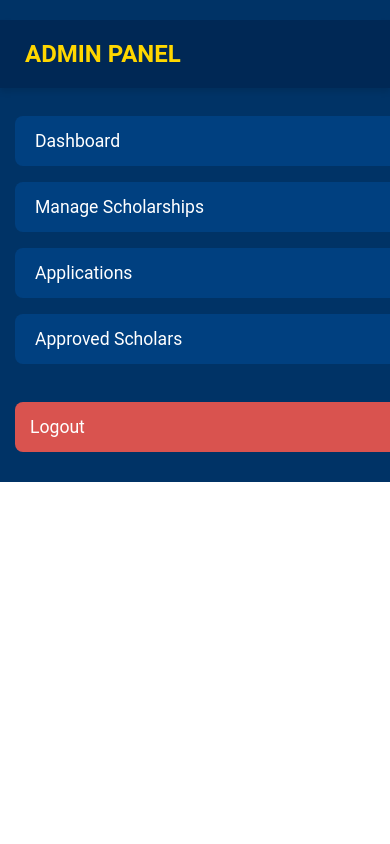
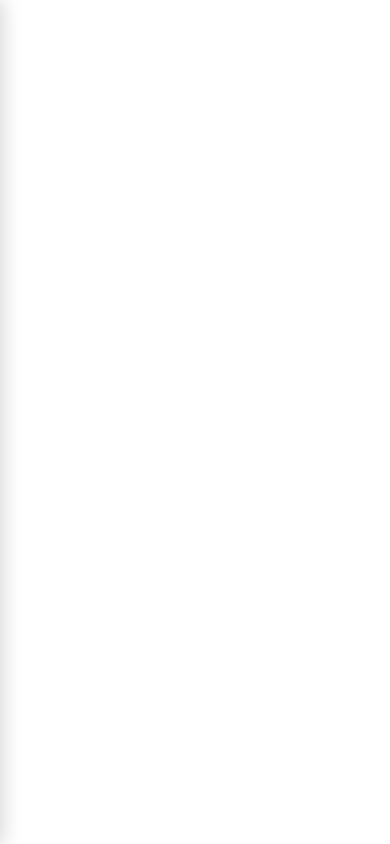
Before and after one commit to youjin0508/services, a PHP site: page /admin_scholarship_header.php in a window 390 px wide. Run offline with PHP 8.4, Linux system fonts and the light colour scheme.

Commit message:
Enhance admin sidebar with responsive design, theme toggle, and mobile support
Co-authored-by: verganosbrando555 <verganosbrando555@gmail.com>

```diff
--- a/admin_scholarship_header.php
+++ b/admin_scholarship_header.php
@@ -1,7 +1,12 @@
-<div class="sidebar">
-    <div class="sidebar-header">
-        <i class="fa fa-graduation-cap"></i>
-        <span>Admin Panel</span>
+<div class="sidebar" role="navigation" aria-label="Scholarship admin navigation">
+    <div class="sidebar-header d-flex align-items-center justify-content-between">
+        <div class="d-flex align-items-center">
+            <i class="fa fa-graduation-cap"></i>
+            <span>Admin Panel</span>
+        </div>
+        <button class="btn-toggle d-lg-none" id="sidebarClose" aria-label="Close sidebar">
+            <i class="fas fa-times"></i>
+        </button>
     </div>
     <div class="sidebar-menu">
         <a href="scholarship_admin_dashboard.php" class="menu-item" id="dashboard">
@@ -20,112 +25,107 @@
             <i class="fas fa-sign-out-alt"></i> Logout
         </a>
     </div>
+    <div class="sidebar-footer d-none d-lg-flex">
+        <button id="themeToggleSidebar" class="btn-theme" aria-label="Toggle theme">
+            <i class="fa fa-moon"></i>
+        </button>
+    </div>
 </div>
+<div class="sidebar-overlay d-lg-none" id="sidebarOverlay"></div>
 
 <style>
-    * {
-        margin: 0;
-        padding: 0;
-        box-sizing: border-box;
+    :root {
+        --sidebar-width: 260px;
+        --sidebar-bg: #003366;
+        --sidebar-bg-dark: #002855;
+        --accent: #FFD700;
+        --text: #ffffff;
+        --hover: #004080;
     }
 
-    body {
-        font-family: 'Roboto', sans-serif;
-    }
+    * { box-sizing: border-box; }
+    body { margin: 0; }
 
     .sidebar {
-        width: 260px;
+        width: var(--sidebar-width);
         height: 100vh;
-        background-color: #003366;
-        color: white;
+        background: linear-gradient(180deg, var(--sidebar-bg) 0%, #002d5c 100%);
+        color: var(--text);
         position: fixed;
-        padding-top: 20px;
-        transition: all 0.3s ease;
+        left: 0; top: 0;
+        padding-top: 12px;
+        transition: transform .3s ease, box-shadow .3s ease;
+        z-index: 1040;
+        box-shadow: 4px 0 18px rgba(0,0,0,.15);
     }
 
     .sidebar-header {
         display: flex;
         align-items: center;
-        justify-content: center;
-        padding: 20px;
-        background-color: #002855;
-        font-size: 1.5rem;
+        justify-content: space-between;
+        padding: 14px 16px;
+        background-color: var(--sidebar-bg-dark);
+        font-size: 1.1rem;
         font-weight: 700;
+        color: var(--accent);
         text-transform: uppercase;
-        box-shadow: 0 4px 6px rgba(0, 0, 0, 0.1);
-        color: #FFD700;
+        letter-spacing: .5px;
     }
+    .sidebar-header i { margin-right: 10px; color: var(--accent); }
 
-    .sidebar-header i {
-        margin-right: 10px;
-        color: #FFD700;
-    }
+    .btn-toggle { background: transparent; border: 1px solid rgba(255,255,255,.35); color: #fff; border-radius: 8px; padding: 6px 10px; }
 
-    .sidebar-menu {
-        margin-top: 20px;
-    }
+    .sidebar-menu { margin-top: 10px; padding: 0 10px; }
 
     .menu-item {
         text-decoration: none;
-        color: white;
+        color: #f8f9fb;
         display: block;
-        padding: 15px 20px;
-        font-size: 1.1rem;
-        margin: 8px 15px;
-        background-color: #004080;
-        transition: all 0.3s ease;
-        border-radius: 8px;
+        padding: 12px 14px;
+        font-size: 1rem;
+        margin: 8px 5px;
+        background-color: rgba(255,255,255,.06);
+        transition: all .2s ease;
+        border-radius: 10px;
+        border: 1px solid rgba(255,255,255,.08);
     }
+
+    .menu-item i { width: 20px; margin-right: 10px; }
 
     .menu-item:hover,
     .menu-item.active {
-        background-color: #FFD700;
+        background-color: var(--accent);
         color: #003366;
-        transform: scale(1.05);
-        font-weight: bold;
+        transform: translateX(2px);
+        box-shadow: 0 6px 16px rgba(0,0,0,.15);
     }
 
     .logout-btn {
         text-decoration: none;
         color: white;
         display: block;
-        padding: 15px;
-        font-size: 1.1rem;
+        padding: 12px 14px;
+        font-size: 1rem;
         background-color: #d9534f;
-        margin: 30px 15px;
-        border-radius: 8px;
+        margin: 20px 15px;
+        border-radius: 10px;
         text-align: center;
-        transition: all 0.3s ease;
+        transition: all .2s ease;
+        border: 1px solid rgba(255,255,255,.08);
     }
 
-    .logout-btn:hover {
-        background-color: #c9302c;
-        transform: scale(1.05);
-    }
+    .logout-btn:hover { background-color: #c9302c; transform: translateY(-1px); }
 
-    @media (max-width: 768px) {
-        .sidebar {
-            width: 100%;
-            height: auto;
-            position: relative;
-        }
-        .sidebar-header {
-            justify-content: flex-start;
-            padding-left: 15px;
-        }
-        .sidebar-menu {
-            display: flex;
-            flex-direction: column;
-            align-items: flex-start;
-        }
-        .menu-item {
-            width: 100%;
-            text-align: left;
-        }
-        .logout-btn {
-            width: 100%;
-            text-align: left;
-        }
+    .sidebar-footer { padding: 10px 16px; margin-top: auto; }
+    .btn-theme { background: transparent; color: var(--text); border: 1px solid rgba(255,255,255,.35); border-radius: 10px; padding: 8px 10px; }
+    .btn-theme:hover { background: rgba(255,255,255,.1); }
+
+    .sidebar-overlay { position: fixed; inset: 0; background: rgba(0,0,0,.4); display: none; z-index: 1039; }
+
+    @media (max-width: 991.98px) {
+        .sidebar { transform: translateX(-100%); }
+        body.sidebar-open .sidebar { transform: translateX(0); }
+        body.sidebar-open #sidebarOverlay { display: block; }
     }
 </style>
 
@@ -139,5 +139,24 @@
                 item.classList.add('active');
             }
         });
+        // Theme toggle (aligns with dashboard pages using data-theme)
+        const themeBtn = document.getElementById('themeToggleSidebar');
+        if (themeBtn) {
+            const saved = localStorage.getItem('theme') || 'dark';
+            document.body.setAttribute('data-theme', saved);
+            themeBtn.innerHTML = saved === 'light' ? '<i class="fa fa-moon"></i>' : '<i class="fa fa-sun"></i>';
+            themeBtn.addEventListener('click', function(){
+                const next = document.body.getAttribute('data-theme') === 'dark' ? 'light' : 'dark';
+                document.body.setAttribute('data-theme', next);
+                localStorage.setItem('theme', next);
+                themeBtn.innerHTML = next === 'light' ? '<i class="fa fa-moon"></i>' : '<i class="fa fa-sun"></i>';
+            });
+        }
+        // Mobile: open/close handlers
+        const overlay = document.getElementById('sidebarOverlay');
+        const closeBtn = document.getElementById('sidebarClose');
+        // Open when any .menu toggle elsewhere triggers body.sidebar-open
+        if (overlay) overlay.addEventListener('click', ()=> document.body.classList.remove('sidebar-open'));
+        if (closeBtn) closeBtn.addEventListener('click', ()=> document.body.classList.remove('sidebar-open'));
     });
 </script>
```
